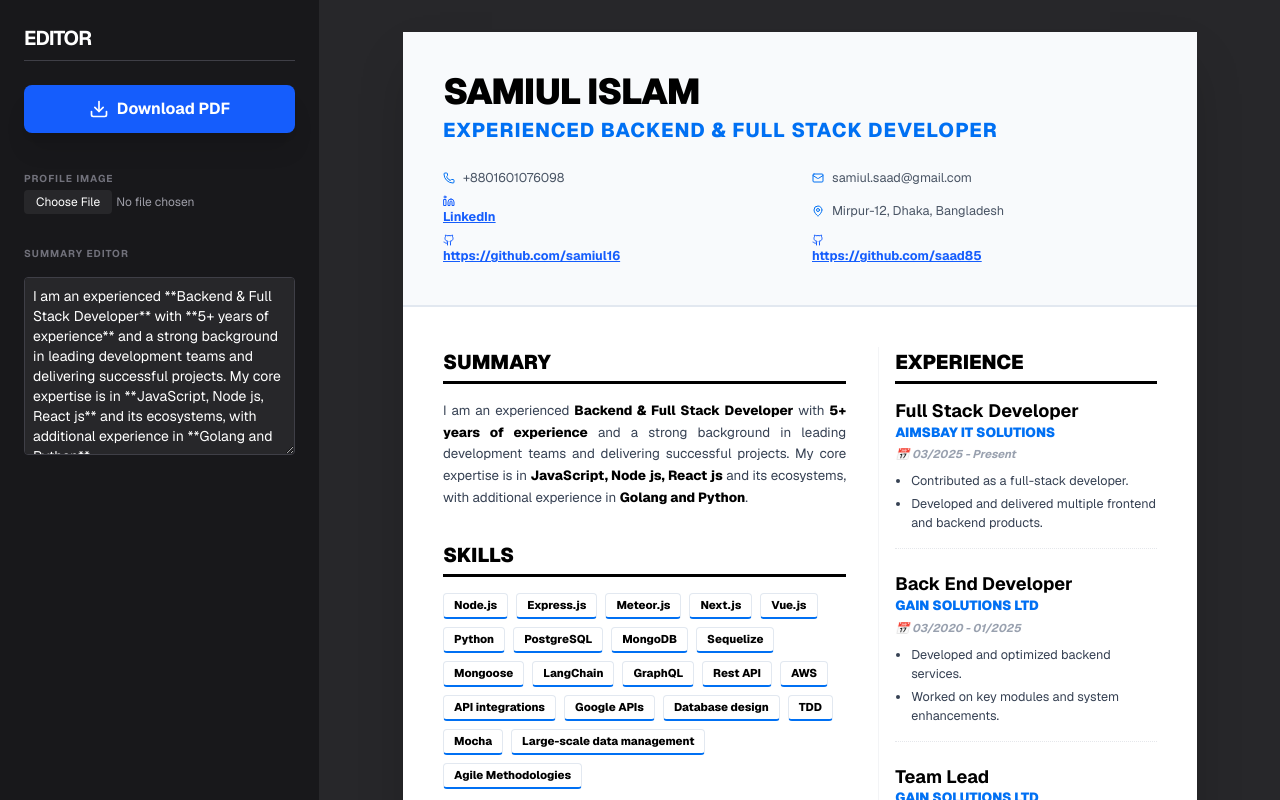
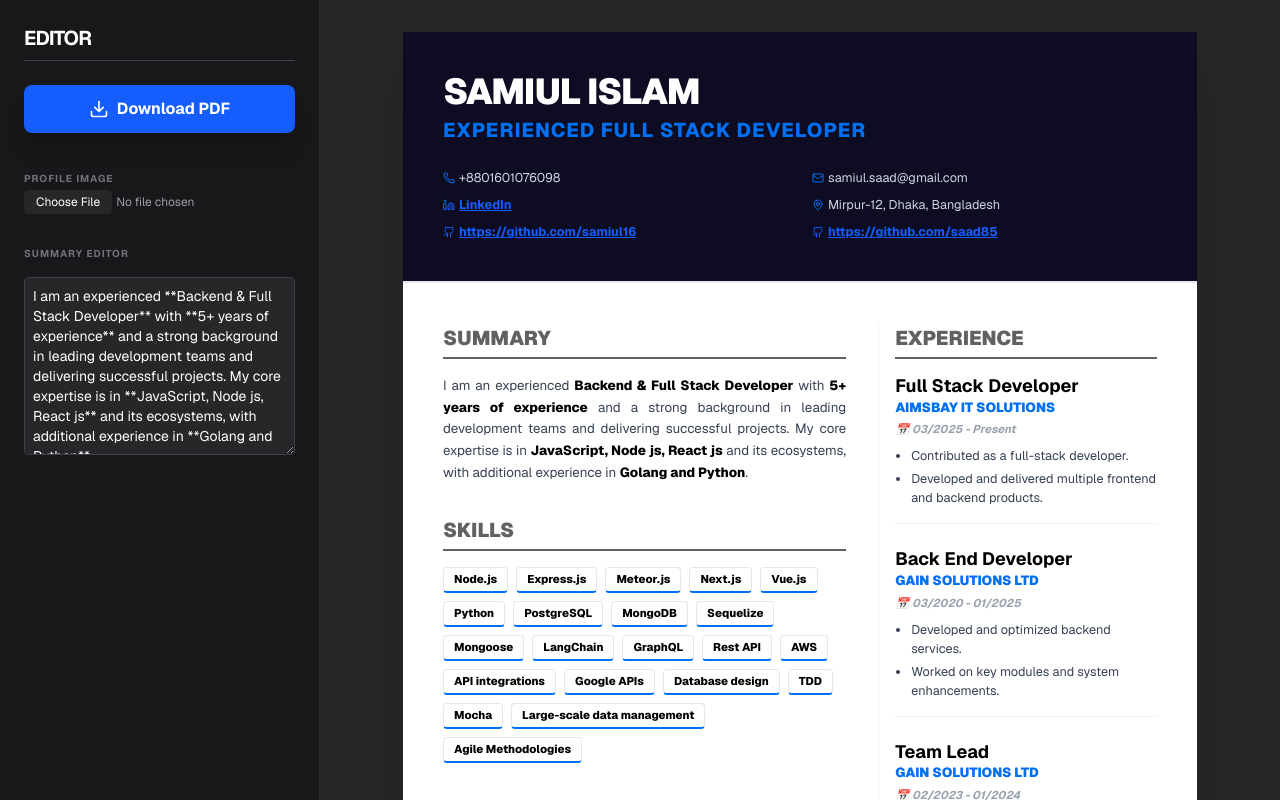
Before and after one commit to samiul16/resume-builder-app, a Next.js app: page / in a window 1280 px wide. Shown: the top 800 px of the page. Built offline with nearby package versions, Linux system fonts and the light colour scheme.

Commit message:
Updated function for download pdf

```diff
--- a/app/page.tsx
+++ b/app/page.tsx
@@ -23,7 +23,7 @@ export default function ResumeBuilder() {
 
   const [data, setData] = useState({
     name: "SAMIUL ISLAM",
-    title: "Experienced Backend & Full Stack Developer",
+    title: "Experienced Full Stack Developer",
     phone: "+8801601076098",
     email: "samiul.saad@gmail.com",
     linkedin: "https://linkedin.com/in/samiul-islam",
@@ -265,10 +265,10 @@ export default function ResumeBuilder() {
       <main className="flex-1 bg-zinc-800 p-8 overflow-y-auto flex flex-col items-center">
         <div ref={componentRef} className="flex flex-col gap-0">
           {/* PAGE 1 */}
-          <div className="a4-page bg-white text-gray-800 shadow-2xl flex flex-col">
-            <header className="bg-slate-50 p-10 flex justify-between items-start border-b-2 border-slate-200">
+          <div className="a4-page bg-white text-white shadow-2xl flex flex-col">
+            <header className="bg-[#0d0c22] p-10 flex justify-between items-start border-b-2 border-gray-200">
               <div className="flex-1">
-                <h1 className="text-4xl font-[900] text-black tracking-tight">
+                <h1 className="text-4xl font-[900] text-white tracking-tight">
                   {data.name}
                 </h1>
                 <p
@@ -278,38 +278,43 @@ export default function ResumeBuilder() {
                   {data.title}
                 </p>
 
-                <div className="grid grid-cols-2 gap-x-6 gap-y-2 mt-6 text-[9.5pt] text-gray-600">
-                  <span className="flex items-center gap-2">
+                <div className="grid grid-cols-2 gap-x-6 gap-y-2 mt-6 text-[9.5pt] text-gray-300">
+                  <span className="flex items-center gap-1">
                     <Phone size={12} style={{ color: "#0070f3" }} />{" "}
                     {data.phone}
                   </span>
-                  <span className="flex items-center gap-2">
+                  <span className="flex items-center gap-1">
                     <Mail size={12} style={{ color: "#0070f3" }} /> {data.email}
                   </span>
                   <a
                     href={data.linkedin}
                     target="_blank"
-                    className="text-blue-600 font-bold underline"
+                    className="flex items-center gap-1 text-blue-600 font-bold underline"
                   >
-                    <Linkedin size={12} /> LinkedIn
+                    <Linkedin size={12} />
+                    <span>LinkedIn</span>
                   </a>
-                  <span className="flex items-center gap-2">
+
+                  <span className="flex items-center gap-1">
                     <MapPin size={12} style={{ color: "#0070f3" }} />{" "}
                     {data.location}
                   </span>
                   <a
                     href={data.github1}
                     target="_blank"
-                    className="text-blue-600 font-bold underline"
+                    className="flex items-center gap-1 text-blue-600 font-bold underline"
                   >
-                    <Github size={12} /> {data.github1}
+                    <Github size={12} />
+                    <span>{data.github1}</span>
                   </a>
+
                   <a
                     href={data.github2}
                     target="_blank"
-                    className="text-blue-600 font-bold underline"
+                    className="flex items-center gap-1 text-blue-600 font-bold underline"
                   >
-                    <Github size={12} /> {data.github2}
+                    <Github size={12} />
+                    <span>{data.github2}</span>
                   </a>
                 </div>
               </div>
@@ -401,7 +406,6 @@ export default function ResumeBuilder() {
 
           {/* PAGE 2 */}
           <div className="a4-page bg-white text-gray-800 p-10 flex flex-col">
-            <h2 className="section-title">Projects (Continued)</h2>
             <div className="space-y-6">
               {projects.slice(3).map((p, i) => (
                 <ProjectComp
@@ -426,8 +430,8 @@ export default function ResumeBuilder() {
           font-size: 1.25rem;
           font-weight: 900;
           text-transform: uppercase;
-          color: #000;
-          border-bottom: 3px solid #000;
+          color: #616161;
+          border-bottom: 2px solid #616161;
           padding-bottom: 4px;
           margin-bottom: 1rem;
         }
```
